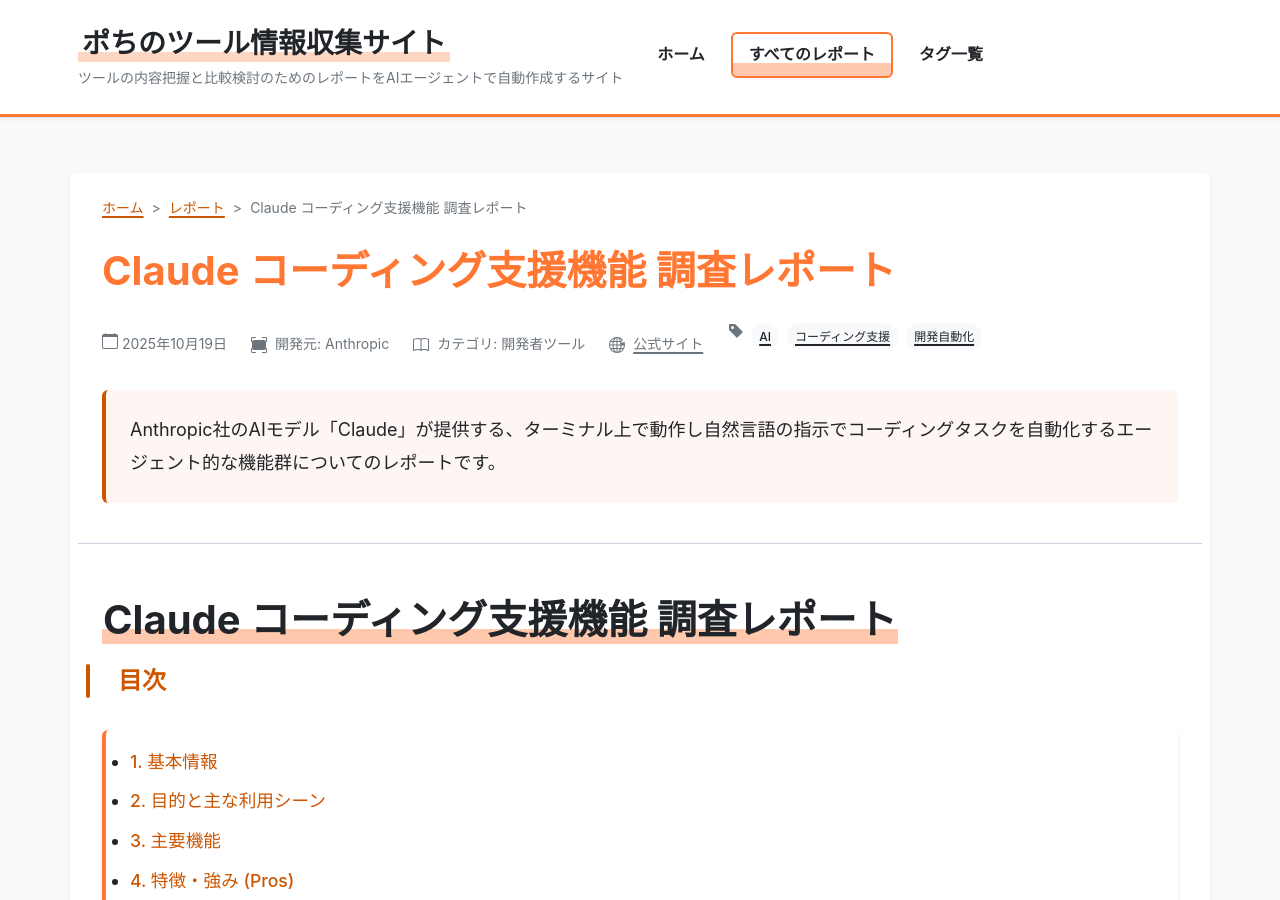
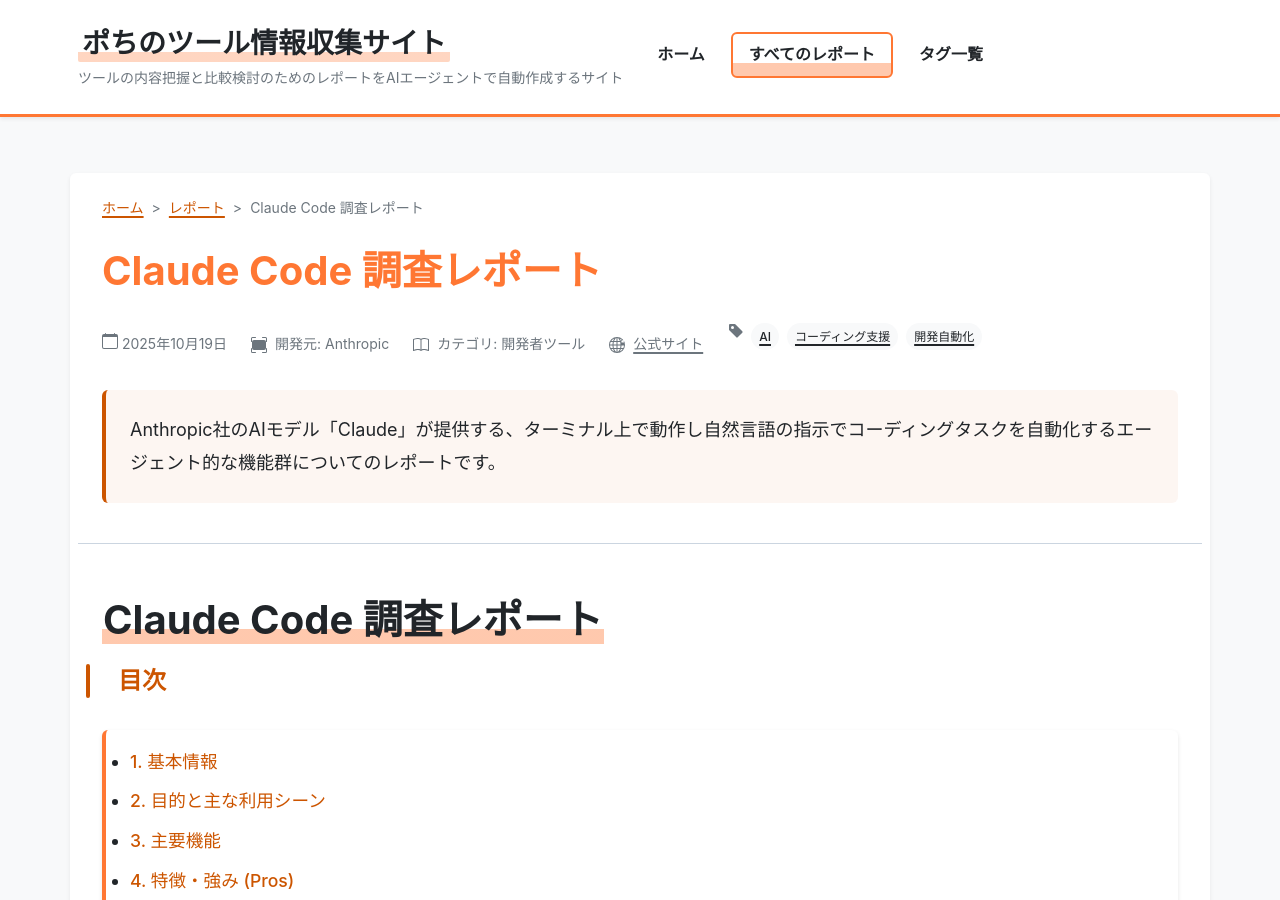
Before and after one commit to aegisfleet/tool-survey-report, a Jekyll site: the page built from _reports/claude-code.md, in a window 1280 px wide and 900 px high. Built offline with Jekyll 4.4.1, drawn with Linux system fonts in a browser that asks for light colours.

Commit message:
docs(reports): Update Claude code report title and formatting
- Modify report title from "Claude コーディング支援機能 調査レポート" to "Claude Code 調査レポート"
- Update H1 header to match new report title
- Minor formatting adjustments to maintain consistency
- No substantive content changes made

```diff
--- a/_reports/claude-code.md
+++ b/_reports/claude-code.md
@@ -1,5 +1,5 @@
 ---
-title: "Claude コーディング支援機能 調査レポート"
+title: "Claude Code 調査レポート"
 tool_name: "Claude (コーディング支援)"
 category: "開発者ツール"
 developer: "Anthropic"
@@ -13,7 +13,7 @@
 description: "Anthropic社のAIモデル「Claude」が提供する、ターミナル上で動作し自然言語の指示でコーディングタスクを自動化するエージェント的な機能群についてのレポートです。"
 ---
 
-# **Claude コーディング支援機能 調査レポート**
+# **Claude Code 調査レポート**
 
 ## **1. 基本情報**
 
```
